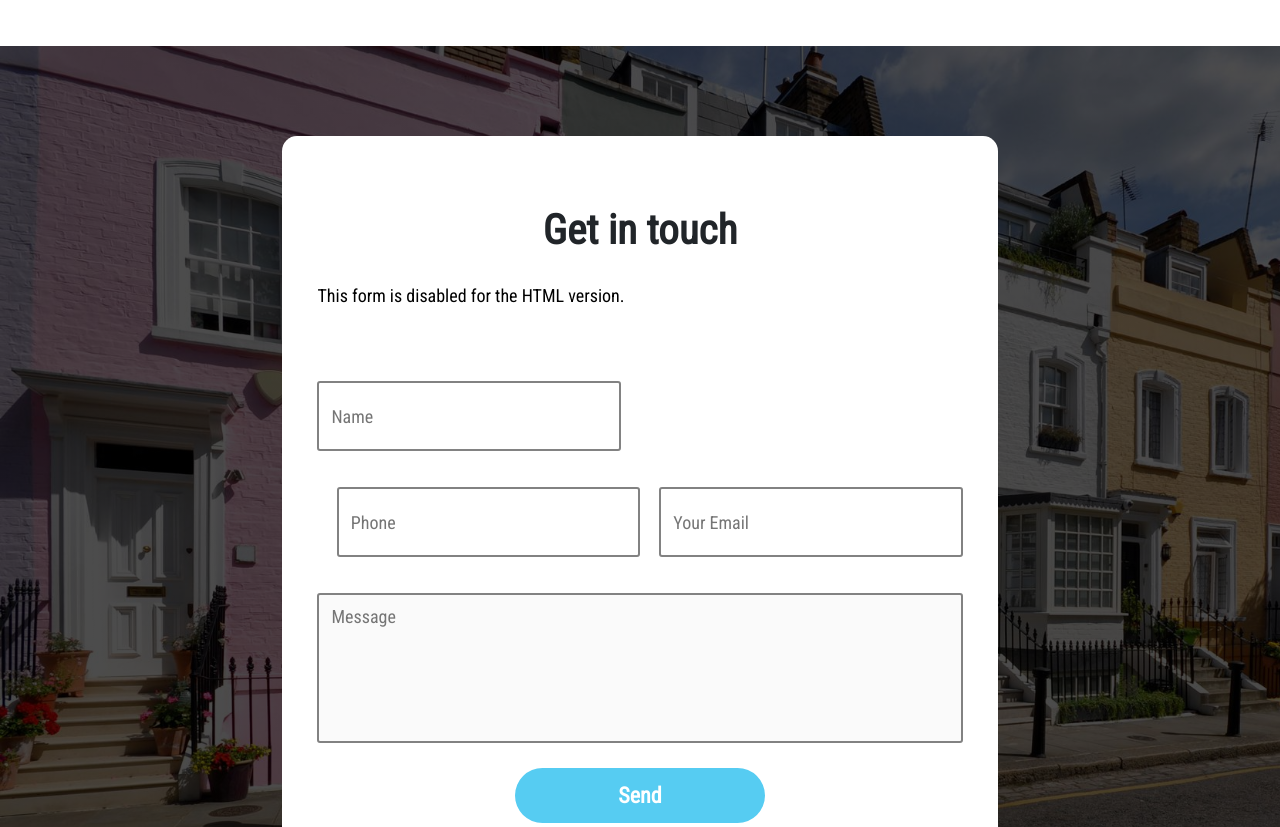
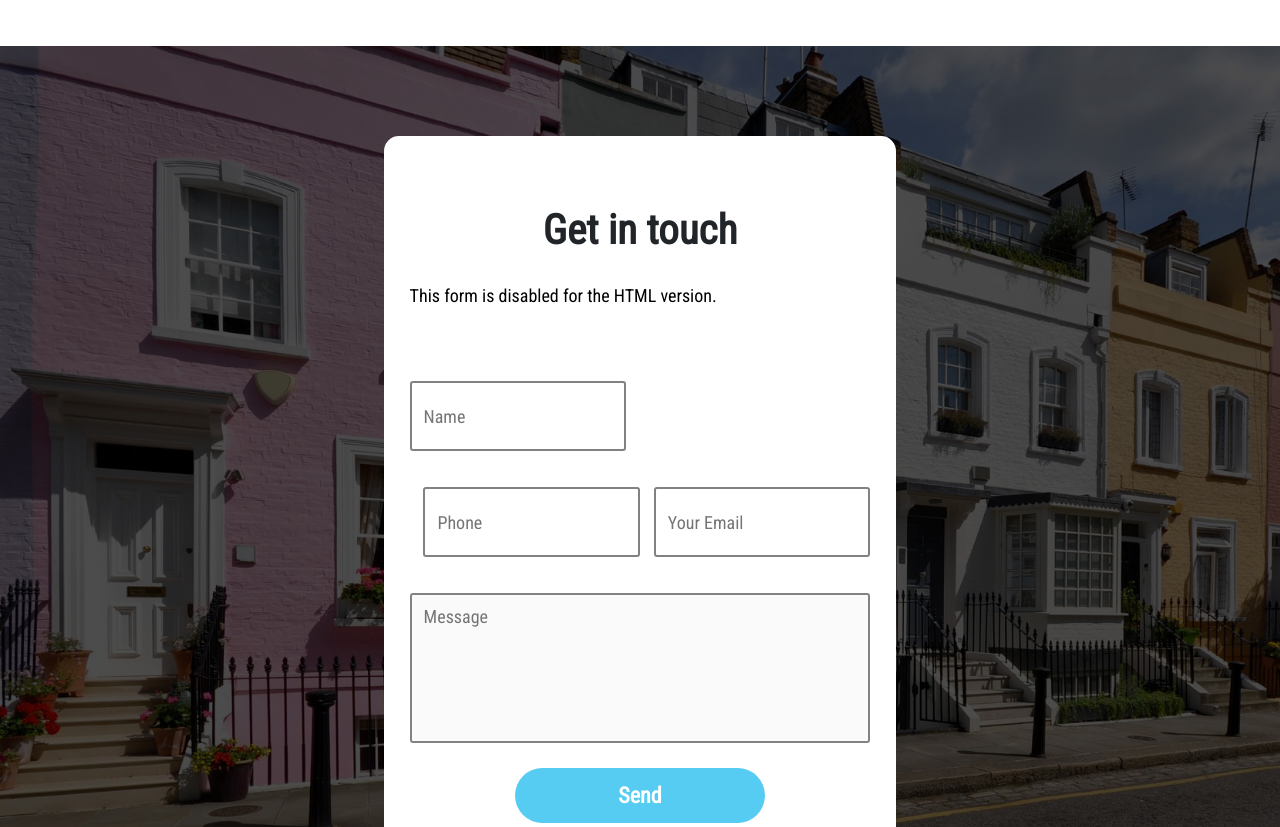
Before and after one commit to RostumAhady/arcadiascaffolding, a website: page index.html in a window 1280 px wide. Shown: the part 3940-4767 px from the top of the page. Drawn offline with nearby package versions, Linux system fonts and the light colour scheme.

Commit message:
form container fix

```diff
--- a/sass/main.scss
+++ b/sass/main.scss
@@ -469,9 +469,12 @@ a.slide_btn {
 		.cont{
 			background-color: $white;
 			border-radius: 15px;
-			width: 70%;
+			width: 50%;
 			grid-area: formCont;
 			margin: 0 auto;
+			@include mobile{
+				width: 90%
+			}
 			h1{
 					margin-top: 50px;
 			}
```
Also changed, not shown: css/main.css, css/main.min.css.
